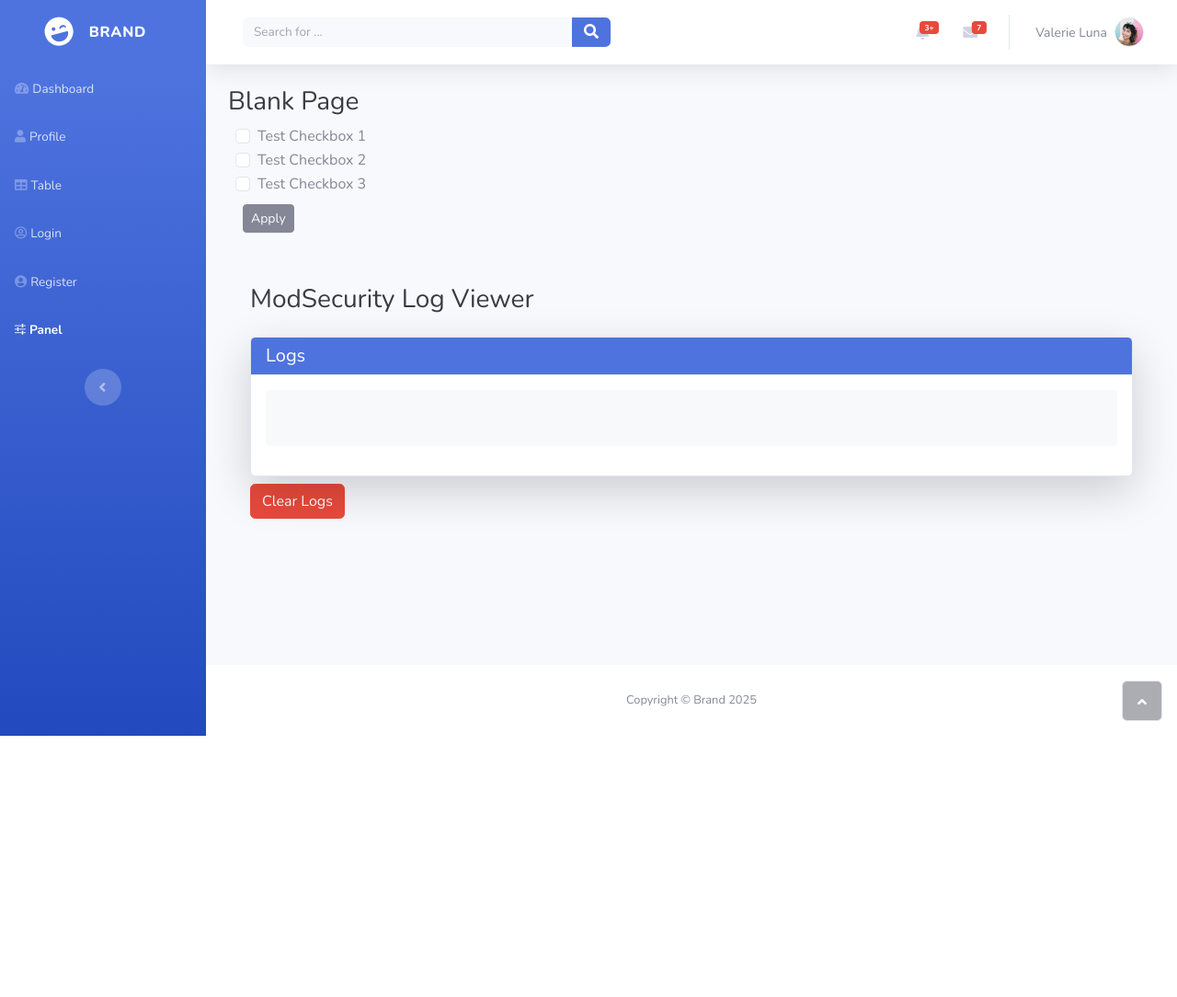
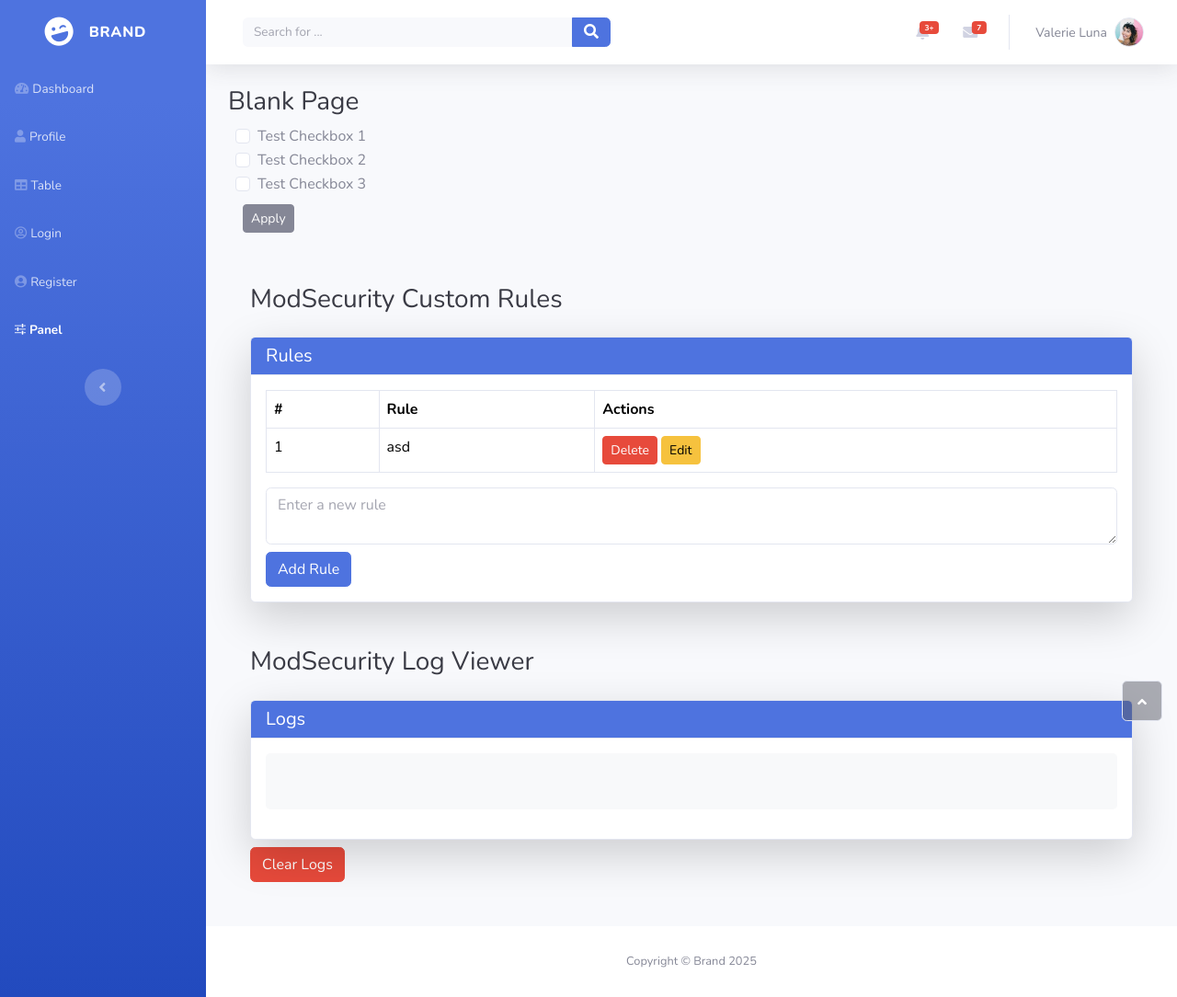
Before and after one commit to sefatuter/modproject, a Flask app: page /modsettings in a window 1280 px wide. Shown: the whole page at 92% size. Before the commit the page ends 800 px from the top, so only its background shows below. Run offline with Flask 3, Linux system fonts and the light colour scheme; data comes from the database, SQL or seed files in the repository; both versions use the stored data as it was after the commit; data that the repository does not hold is empty; some libraries are stand-ins or nearby versions; some web fonts are replaced.

Commit message:
major changes, added

```diff
--- a/app.py
+++ b/app.py
@@ -1,17 +1,89 @@
-from flask import Flask, render_template, Response
+from flask import Flask, render_template, Response, jsonify, request, redirect, url_for
+import os
 import time
+import json
+import sqlite3
+import subprocess
+from database import init_db, add_rule, get_all_rules, delete_rule, update_rule
+from markupsafe import Markup
 
 app = Flask(__name__)
 
+app.config['MAX_CONTENT_LENGTH'] = 16 * 1024 * 1024  # Allow up to 16MB
+RULE_FILE_PATH = "/etc/nginx/modsec/custom_rules.conf"
+# RULE_FILE_PATH = "/home/sefaubuntu/modproject/test.txt"
+# Initialize the database
+init_db()
 
 @app.route('/')
 def index():
     return render_template('index.html')
 
 
-@app.route('/modsettings')
+@app.route('/modsettings', methods=['GET', 'POST'])
 def panel():
-    return render_template('modsettings.html')
+    show_alert = False
+    error_message = ""
+    new_rule_id = None
+    # Add Rule
+    if request.method == 'POST':
+        new_rule = request.form.get('newRule')
+        if new_rule:
+            # Get the ID of the newly added rule
+            new_rule_id = add_rule(new_rule)  # You'll need to modify add_rule to return the ID
+
+    rules = get_all_rules()
+    # Write rules to the ModSecurity configuration file
+    try:
+        # current_user = subprocess.check_output(['whoami']).decode().strip()
+        # current_permissions = subprocess.check_output(['ls', '-l', RULE_FILE_PATH]).decode().strip()
+        # print(f"Current user: {current_user}")
+        # print(f"File permissions: {current_permissions}")
+        rendered_rules = render_template('modsec_rules_template.j2', rules=rules)
+        with open(RULE_FILE_PATH, 'w') as file:
+            file.write(rendered_rules)
+
+        # Test nginx configuration before restart
+        try:
+            subprocess.run(['sudo', 'nginx', '-t'], check=True, capture_output=True)
+        except subprocess.CalledProcessError as e:
+            # If nginx test fails, delete the last added rule
+            if request.method == 'POST' and new_rule:
+                delete_rule(new_rule_id)
+            show_alert = True
+            error_message = f"NGINX configuration test failed. Rule was removed."
+            return render_template('modsettings.html', rules=get_all_rules(), show_alert=show_alert, error_message=error_message)
+
+        # If test passes, restart nginx
+        subprocess.run(['sudo', 'systemctl', 'restart', 'nginx'], check=True)
+
+    except IOError as e:
+        if new_rule_id:
+            delete_rule(new_rule_id)
+        show_alert = True
+        error_message = f"Error writing to configuration file: {e}"
+    except subprocess.CalledProcessError as e:
+        if new_rule_id:
+            delete_rule(new_rule_id)
+        show_alert = True
+        error_message = f"Error restarting NGINX: {e.stderr.decode()}"
+
+    return render_template('modsettings.html', rules=rules, show_alert=show_alert, error_message=error_message)
+
+
+@app.route('/delete_rule/<int:rule_id>', methods=['POST'])
+def delete_rule_view(rule_id):
+    delete_rule(rule_id)
+    return redirect(url_for('panel'))
+
+@app.route('/edit_rule/<int:rule_id>', methods=['POST'])
+def edit_rule_view(rule_id):
+    updated_rule = request.form.get('updatedRule')
+    if updated_rule:
+        update_rule(rule_id, updated_rule)
+    return redirect(url_for('panel'))
+
+#--- Logs ---
 
 @app.route('/stream_logs')
 def stream_logs():
@@ -27,3 +99,53 @@ def stream_logs():
                 time.sleep(0.2)  # Prevent high CPU usage
 
     return Response(generate(), content_type='text/event-stream')
+
+
+#--- Rules ---
+
+
+# @app.route('/rules', methods=['GET'])
+# def get_rules():
+#     rules = read_rules()
+#     return jsonify({"rules": rules})
+
+
+# @app.route('/rules', methods=['POST'])
+# def add_new_rule():
+#     print(request.json)
+#     new_rule = request.json.get('rule')
+#     add_rule(new_rule)
+#     return jsonify({"success": True, "message": "Rule added successfully!"})
+
+
+# @app.route('/rules/<int:rule_id>', methods=['PUT'])
+# def update_existing_rule(rule_id):
+#     updated_rule = request.json.get('rule')
+#     update_rule(rule_id, updated_rule)
+#     return jsonify({"success": True, "message": "Rule updated successfully!"})
+
+
+# @app.route('/rules/<int:rule_id>', methods=['DELETE'])
+# def delete_existing_rule(rule_id):
+#     delete_rule(rule_id)
+#     return jsonify({"success": True, "message": "Rule deleted successfully!"})
+
+
+# #--- Functions ---
+
+# def read_rules():
+#     result = os.popen("sudo /usr/local/bin/manage_rules.sh read").read()
+#     return result.splitlines()
+
+
+
+# def add_rule(new_rule):
+#     os.system(f"sudo /usr/local/bin/manage_rules.sh write '{new_rule}'")
+
+
+
+# def update_rule(rule_id, updated_rule):
+#     os.system(f"sudo /usr/local/bin/manage_rules.sh update {rule_id+1} '{updated_rule}'")
+
+# def delete_rule(rule_id):
+#     os.system(f"sudo /usr/local/bin/manage_rules.sh delete {rule_id+1}")
--- /dev/null
+++ b/templates/modsec_rules_template.j2
@@ -0,0 +1,5 @@
+# ModSecurity Custom Rules
+# Generated by ModProject Application
+{% for rule in rules %}
+{{ rule['rule'] }}
+{% endfor %}
--- a/templates/modsettings.html
+++ b/templates/modsettings.html
@@ -9,6 +9,8 @@
     <link rel="stylesheet" href="https://fonts.googleapis.com/css?family=Nunito:200,200i,300,300i,400,400i,600,600i,700,700i,800,800i,900,900i&amp;display=swap">
     <link rel="stylesheet" href="{{ url_for('static', filename='assets/fonts/fontawesome-all.min.css') }}">
     <link rel="stylesheet" href="{{ url_for('static', filename='assets/fonts/ionicons.min.css') }}">
+    <!-- Add SweetAlert2 CDN in head -->
+    <script src="https://cdn.jsdelivr.net/npm/sweetalert2@11"></script>
 </head>
 
 <body id="page-top">
@@ -147,6 +149,52 @@
                     </div>
 
                     <div class="container my-5">
+                        <h3 class="text-dark mb-4">ModSecurity Custom Rules</h3>
+                        <div class="card shadow-lg">
+                            <div class="card-header bg-primary text-white">
+                                <h5 class="mb-0">Rules</h5>
+                            </div>
+                            <div class="card-body">
+                                <table class="table table-bordered">
+                                    <thead>
+                                        <tr>
+                                            <th>#</th>
+                                            <th>Rule</th>
+                                            <th>Actions</th>
+                                        </tr>
+                                    </thead>
+                                    <tbody>
+                                        {% for rule in rules %}
+                                        <tr>
+                                            <td>{{ loop.index }}</td>
+                                            <td>{{ rule[1] }}</td>
+                                            <td>
+                                                <!-- Delete Rule -->
+                                                <form method="POST" action="{{ url_for('delete_rule_view', rule_id=rule[0]) }}" style="display:inline;">
+                                                    <button class="btn btn-danger btn-sm">Delete</button>
+                                                </form>
+                                                <!-- Edit Rule -->
+                                                <form method="POST" action="{{ url_for('edit_rule_view', rule_id=rule['id']) }}" style="display: inline;">
+                                                    <input type="hidden" name="updatedRule" value="{{ rule['rule'] }}">
+                                                    <button type="button" class="btn btn-warning btn-sm" onclick="editRule(this)">Edit</button>
+                                                </form>
+                                            </td>
+                                        </tr>
+                                        {% endfor %}
+                                    </tbody>
+                                </table>
+                                <!-- Add Rule -->
+                                <div class="mt-3">
+                                    <form method="POST" action="{{ url_for('panel') }}">
+                                        <textarea name="newRule" class="form-control" placeholder="Enter a new rule"></textarea>
+                                        <button class="btn btn-primary mt-2">Add Rule</button>
+                                    </form>
+                                </div>
+                            </div>
+                        </div>
+                    </div>
+
+                    <div class="container my-5">
                         <h3 class="text-dark mb-4">ModSecurity Log Viewer</h3>
                         <div class="card shadow-lg">
                             <div class="card-header bg-primary text-white">
@@ -175,6 +223,7 @@
     <script src="assets/js/bs-init.js"></script>
     <script src="assets/js/theme.js"></script>
 
+    <!-- Screen Log View -->
     <script>
         const logViewer = document.getElementById('logViewer');
         const eventSource = new EventSource('/stream_logs');
@@ -201,12 +250,87 @@
             console.error("Error connecting to log stream.");
         };
     </script>
+    <!-- Screen Log Clear -->
     <script>
         document.getElementById('clearLogs').addEventListener('click', () => {
             logViewer.textContent = '';
             localStorage.removeItem('logs');
         });
     </script>
+
+    <script>
+        function editRule(button) {
+            const form = button.closest('form'); // Find the nearest form
+            const currentRule = form.querySelector('input[name="updatedRule"]').value;
+            const newRule = prompt("Edit rule:", currentRule);
+
+            if (newRule !== null) {
+                form.querySelector('input[name="updatedRule"]').value = newRule;
+                form.submit(); // Submit the form with updated value
+            }
+        }
+    </script>
+
+    <script>
+        document.getElementById('addRuleForm').addEventListener('submit', async function(e) {
+            e.preventDefault();
+
+            try {
+                const response = await fetch('/modsettings', {
+                    method: 'POST',
+                    body: new FormData(this)
+                });
+
+                const data = await response.json();
+
+                if (!response.ok) {
+                    // Show error alert
+                    Swal.fire({
+                        title: 'Error!',
+                        text: data.message,
+                        icon: 'error',
+                        confirmButtonText: 'Ok'
+                    }).then(() => {
+                        if (data.action === 'rule_removed') {
+                            // Reload the page to refresh the rules list
+                            window.location.reload();
+                        }
+                    });
+                } else {
+                    // Show success alert
+                    Swal.fire({
+                        title: 'Success!',
+                        text: data.message,
+                        icon: 'success',
+                        confirmButtonText: 'Ok'
+                    }).then(() => {
+                        // Reload the page to show the new rule
+                        window.location.reload();
+                    });
+                }
+            } catch (error) {
+                Swal.fire({
+                    title: 'Error!',
+                    text: 'An unexpected error occurred',
+                    icon: 'error',
+                    confirmButtonText: 'Ok'
+                });
+            }
+        });
+        </script>
+
+    <!-- Add this near the end of body -->
+    {% if show_alert %}
+    <script>
+        Swal.fire({
+            title: 'NGINX Configuration Error!',
+            text: "{{ error_message }}",
+            icon: 'error',
+            confirmButtonText: 'Ok'
+        });
+    </script>
+    {% endif %}
+
 </body>
 
 </html>
--- /dev/null
+++ b/test.txt
@@ -0,0 +1,2 @@
+# ModSecurity Custom Rules
+# Generated by ModProject Application
```
Also changed, not shown: database.py (added, +69 -0 lines), modsec_rules.db (added).
